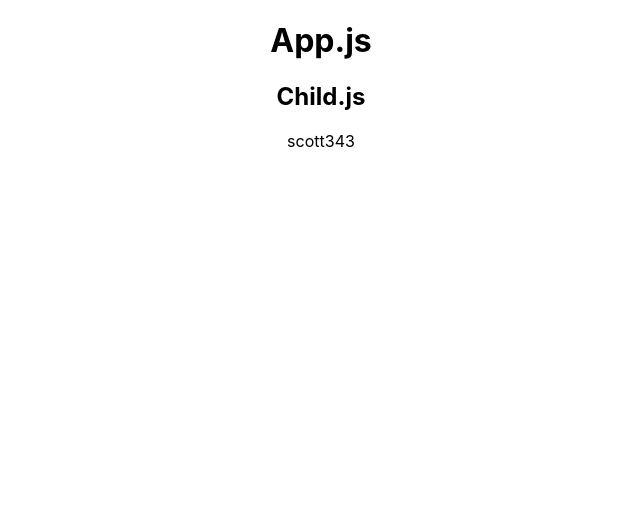
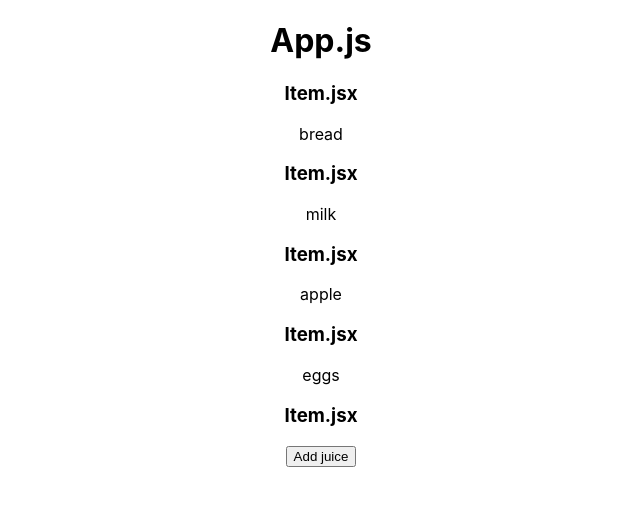
Before and after one commit to suthyscott/43-week-1-concepts, a React (Create React App) app: page / in a window 1280 px wide. Shown: the top 506 px of the page, without its empty margins (319-959 px from the left). Built offline with nearby package versions, Linux system fonts and the light colour scheme.

Commit message:
setting up for state example

```diff
--- a/src/App.jsx
+++ b/src/App.jsx
@@ -1,12 +1,23 @@
 import './App.css';
 import Child from './Child';
+import Item from './Item';
 
 function App() {
-  let username = 'Scott'
+  const items = ['bread', 'milk', 'apple', 'eggs']
   return (
     <div className="App">
       <h1>App.js</h1>
-      <Child username={'scott'} userId={343}/>
+      {/* <Child username={'scott'} userId={343}/> */}
+      <Item item={items[0]}/>
+      <Item item={items[1]}/>
+      <Item item={items[2]}/>
+      <Item item={items[3]}/>
+      <Item item={items[4]}/>
+
+      <div>
+        {/* <input /> */}
+        <button onClick={() => items.push('juice')}>Add juice</button>
+      </div>
     </div>
   );
 }
--- a/src/Child.jsx
+++ b/src/Child.jsx
@@ -4,7 +4,7 @@ const Child = ({username, userId}) => {
     // const {username, userId} = props
     return (
         <div>
-            <h2>Child.js</h2>
+            <h2 className="">Child.js</h2>
             {/* {props.username}
             {props.userId} */}
             {username}
--- /dev/null
+++ b/src/Item.jsx
@@ -0,0 +1,10 @@
+const Item = ({item}) => {
+    return (
+        <div>
+            <h3>Item.jsx</h3>
+            <p>{item}</p>
+        </div>
+    )
+}
+
+export default Item
```
